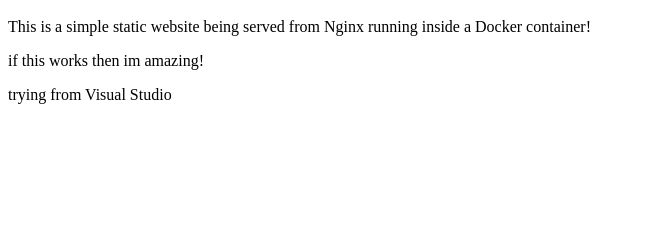
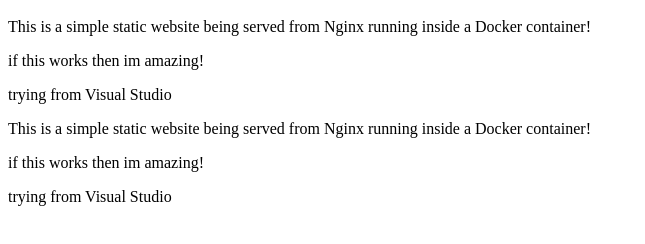
Before and after one commit to MersySoul/from-github, a plain HTML site: page index.html in a window 1280 px wide. Shown: the part 48-292 px from the top of the page, without its empty margins (0-645 px from the left). Drawn offline with Linux system fonts and the light colour scheme.

Commit message:
Update index.html

```diff
--- a/index.html
+++ b/index.html
@@ -3,3 +3,6 @@
 <p>This is a simple static website being served from Nginx running inside a Docker container!</p>
 <p>if this works then im amazing!</p>
 <p>trying from Visual Studio</p>
+<p>This is a simple static website being served from Nginx running inside a Docker container!</p>
+<p>if this works then im amazing!</p>
+<p>trying from Visual Studio</p>
```
